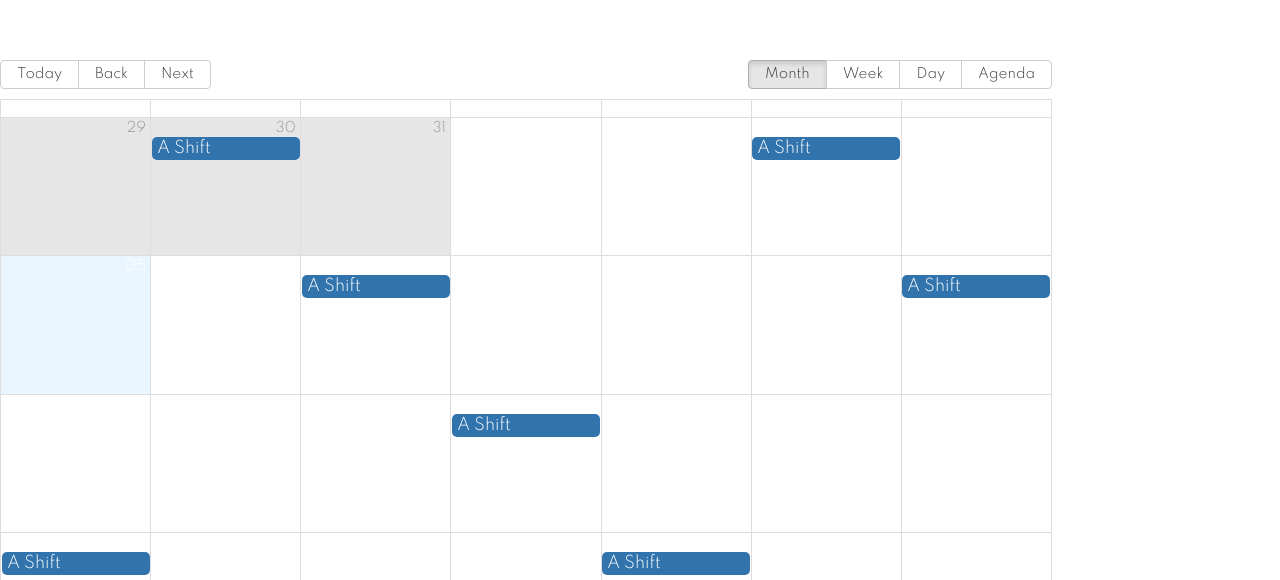
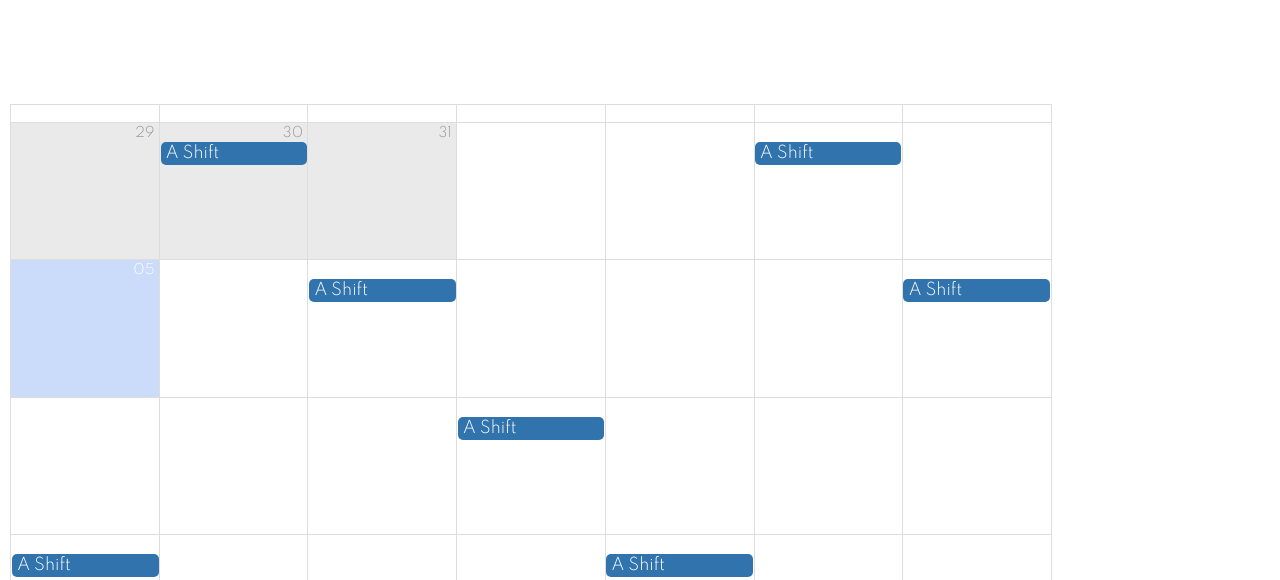
Before and after one commit to ryanoconnor285/productivity-dashboard, a React (Create React App) app in the folder client/: page / in a window 1280 px wide. Shown: the part 372-952 px from the top of the page. Built offline with nearby package versions, Linux system fonts and the light colour scheme; no server answers.

Commit message:
added styles for rbc calendar component

```diff
--- a/client/src/components/calendar-monthly/calendar-monthly.styles.scss
+++ b/client/src/components/calendar-monthly/calendar-monthly.styles.scss
@@ -0,0 +1,19 @@
+.calendar-monthly {
+  margin-left: 10px;
+}
+
+.rbc-toolbar-label {
+  margin-top: 15px;
+}
+
+.rbc-btn-group {
+  display: none;
+}
+
+.rbc-off-range-bg {
+  background-color: rgba(55, 55, 55, 0.1);
+}
+
+.rbc-today {
+  background-color: rgba(123, 168, 240, 0.4);
+}
```
